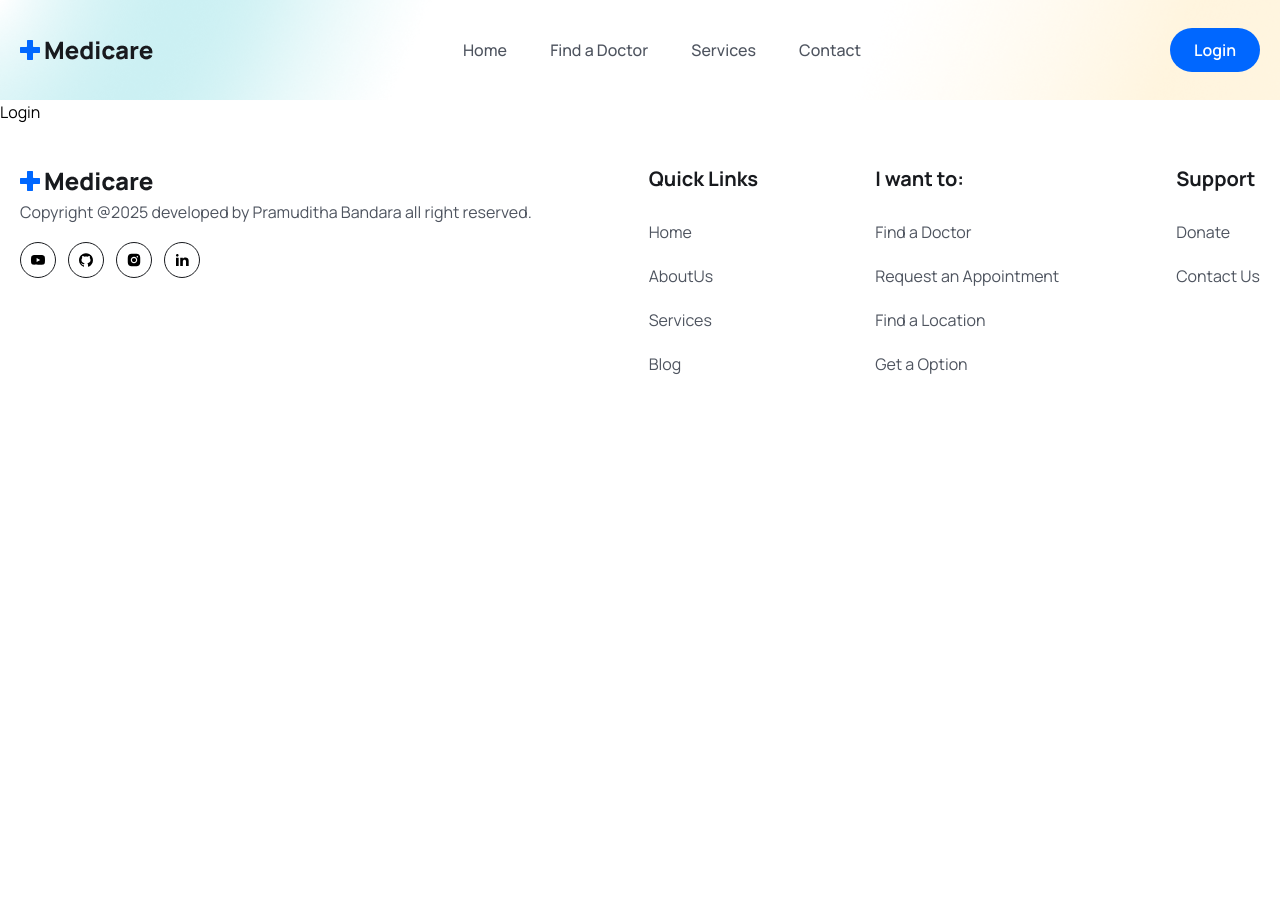
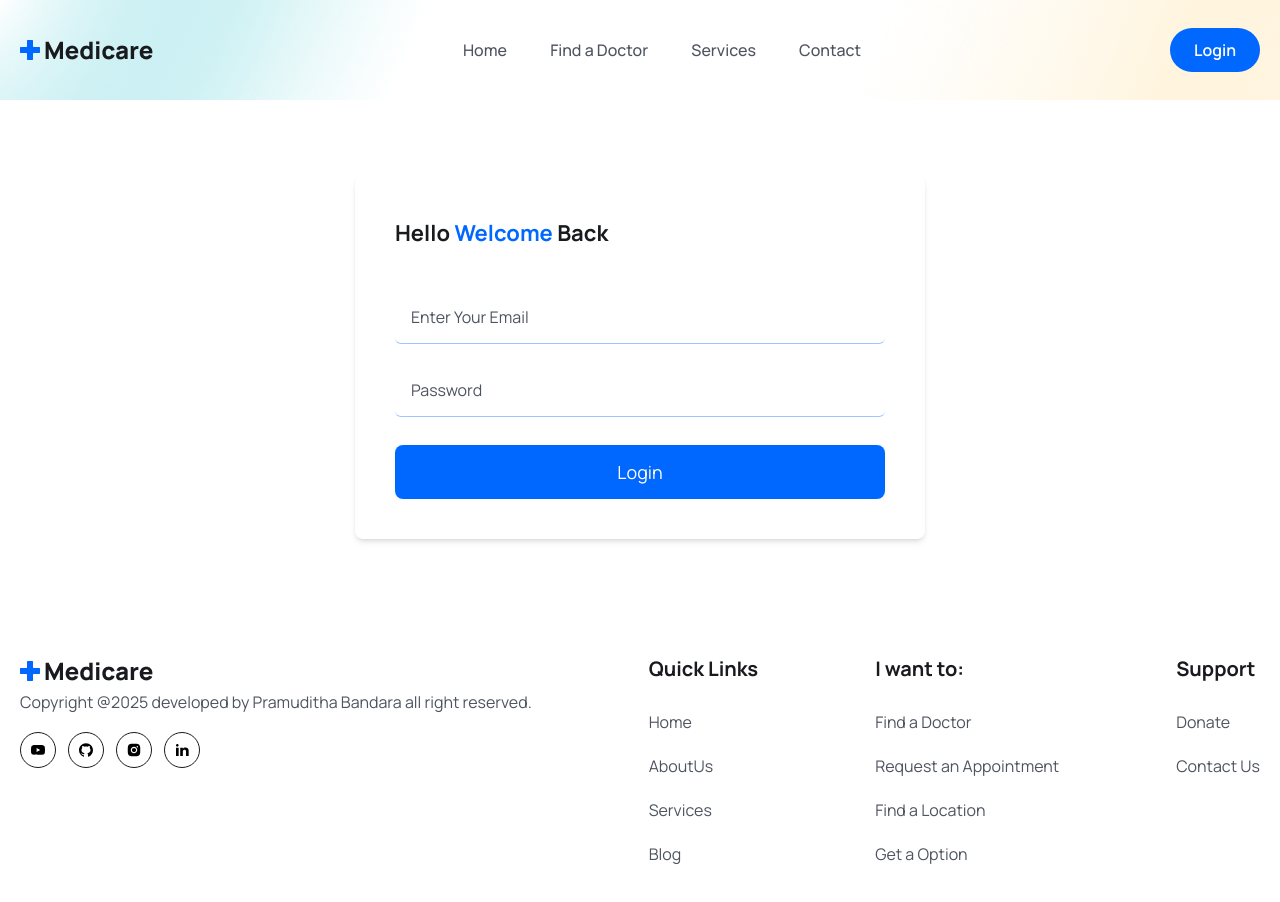
Before and after one commit to KMPKBandara/MediQ, a React (Vite) app in the folder frontend/: page /login in a window 1280 px wide. Shown: the top 902 px of the page. Before the commit the page ends 800 px from the top, so only its background shows below. Built offline with nearby package versions, Linux system fonts and the light colour scheme.

Commit message:
Update SidePanel and Fix the Login issue

```diff
--- a/frontend/src/components/Header/Header.jsx
+++ b/frontend/src/components/Header/Header.jsx
@@ -91,7 +91,7 @@
               </Link>
             </div>
 
-            <Link to="/">
+            <Link to="/login">
               <button className="bg-primaryColor py-2 px-6 text-white font-[600] h-[44px] flex items-center justify-center rounded-[50px]">
                 Login
               </button>
--- a/frontend/src/pages/Doctors/DoctorDetails.jsx
+++ b/frontend/src/pages/Doctors/DoctorDetails.jsx
@@ -12,6 +12,7 @@
     <section>
       <div className="max-w-[1170px] px-5 mx-auto">
         <div className="grid md:grid-cols-3 gap-[50px]">
+          {/* Left side - Doctor info and tab content */}
           <div className="md:col-span-2">
             <div className="flex items-center gap-5">
               <figure className="max-w-[200px] max-h-[200px]">
@@ -39,6 +40,8 @@
                 </p>
               </div>
             </div>
+
+            {/* Tabs */}
             <div className="mt-[50px] border-b border-solid border-[#0066ff34]">
               <button
                 onClick={() => setTab("about")}
@@ -61,16 +64,20 @@
                       : ""
                   }`}
               >
-                About
+                Feedback
               </button>
             </div>
+
+            {/* Tab content */}
             <div className="mt-[50px]">
               {tab === "about" && <DoctorAbout />}
               {tab === "feedback" && <Feedback />}
             </div>
+          </div>
+
+          {/* Right side - SidePanel */}
           <div>
             <SidePanel />
-            </div>
           </div>
         </div>
       </div>
--- a/frontend/src/pages/Doctors/SidePanel.jsx
+++ b/frontend/src/pages/Doctors/SidePanel.jsx
@@ -1,7 +1,48 @@
 import React from "react";
 
 const SidePanel = () => {
-  <div>SidePanel</div>;
+  return (
+    <div className="shadow-panelShadow p-3 lg:p-5 rounded-md">
+      <div className="flex items-center justify-between">
+        <p className="text_para mt-0 font-semibold">Ticket Price</p>
+        <span className="text-[16px] leading-7 lg:text-[22px] lg:leading-8 text-headingColor font-bold">
+          500 BDT
+        </span>
+      </div>
+      <div className="mt-[30px]">
+        <p className="text_para mt-0 font-semibold text-headingColor">
+          Available Time Slotes:
+        </p>
+        <ul className="mt-3">
+          <li className="flex items-center justify-between mb-2">
+            <p className="text-[15px] leading-6 text-textColor font-semibold">
+              Sunday
+            </p>
+            <p className="text-[15px] leading-6 text-textColor font-semibold">
+              4:00 PM - 9:30 PM
+            </p>
+          </li>
+          <li className="flex items-center justify-between mb-2">
+            <p className="text-[15px] leading-6 text-textColor font-semibold">
+              Tuesday
+            </p>
+            <p className="text-[15px] leading-6 text-textColor font-semibold">
+              4:00 PM - 9:30 PM
+            </p>
+          </li>
+          <li className="flex items-center justify-between mb-2">
+            <p className="text-[15px] leading-6 text-textColor font-semibold">
+              Wednesday
+            </p>
+            <p className="text-[15px] leading-6 text-textColor font-semibold">
+              4:00 PM - 9:30 PM
+            </p>
+          </li>
+        </ul>
+      </div>
+      <button className="btn px-2 w-full rounded-md">Book Appointment</button>
+    </div>
+  );
 };
 
 export default SidePanel;
--- a/frontend/src/pages/Login.jsx
+++ b/frontend/src/pages/Login.jsx
@@ -1,7 +1,55 @@
-import React from "react";
+import React, { useState } from "react";
 
 const Login = () => {
-  return <div>Login</div>;
+  const [formData, setFormData] = useState({
+    email: "",
+    password: "",
+  });
+
+  const handleInputChange = (e) => {
+    setFormData({ ...formData, [e.target.name]: e.target.value });
+  };
+  return (
+    <section className="px-5 lg:px-0">
+      <div className="w-full max-w-[570px] mx-auto rounded-lg shadow-md md:p-10">
+        <h3 className="text-headingColor text-[22px] leading-9 font-bold mb-10">
+          Hello <span className="text-primaryColor">Welcome</span> Back
+        </h3>
+        <form action="" className="py-4 md:py-0">
+          <div className="mb-5">
+            <input
+              type="email"
+              placeholder="Enter Your Email"
+              name="email"
+              value={formData.email}
+              onChange={handleInputChange}
+              className="w-full px-4 py-3 border-b border-solid border-[#0066ff61] focus:outline-none focus:border-b-primaryColor text-[16px] leading-7 text-headingColor placeholder:text-textColor rounded-md cursor-pointer"
+              required
+            />
+          </div>
+          <div className="mb-5">
+            <input
+              type="password"
+              placeholder="Password"
+              name="password"
+              value={formData.password}
+              onChange={handleInputChange}
+              className="w-full px-4 py-3 border-b border-solid border-[#0066ff61] focus:outline-none focus:border-b-primaryColor text-[16px] leading-7 text-headingColor placeholder:text-textColor rounded-md cursor-pointer"
+              required
+            />
+          </div>
+          <div className="mt-7">
+            <button
+              type="submit"
+              className="w-full bg-primaryColor text-white text-[18px] leading-[30px] rounded-lg px-4 py-3"
+            >
+              Login
+            </button>
+          </div>
+        </form>
+      </div>
+    </section>
+  );
 };
 
 export default Login;
```
Also changed, not shown: 1 other file (tests, documents, lock files or other folders). Lines whose indentation alone changed are shown as unchanged.
